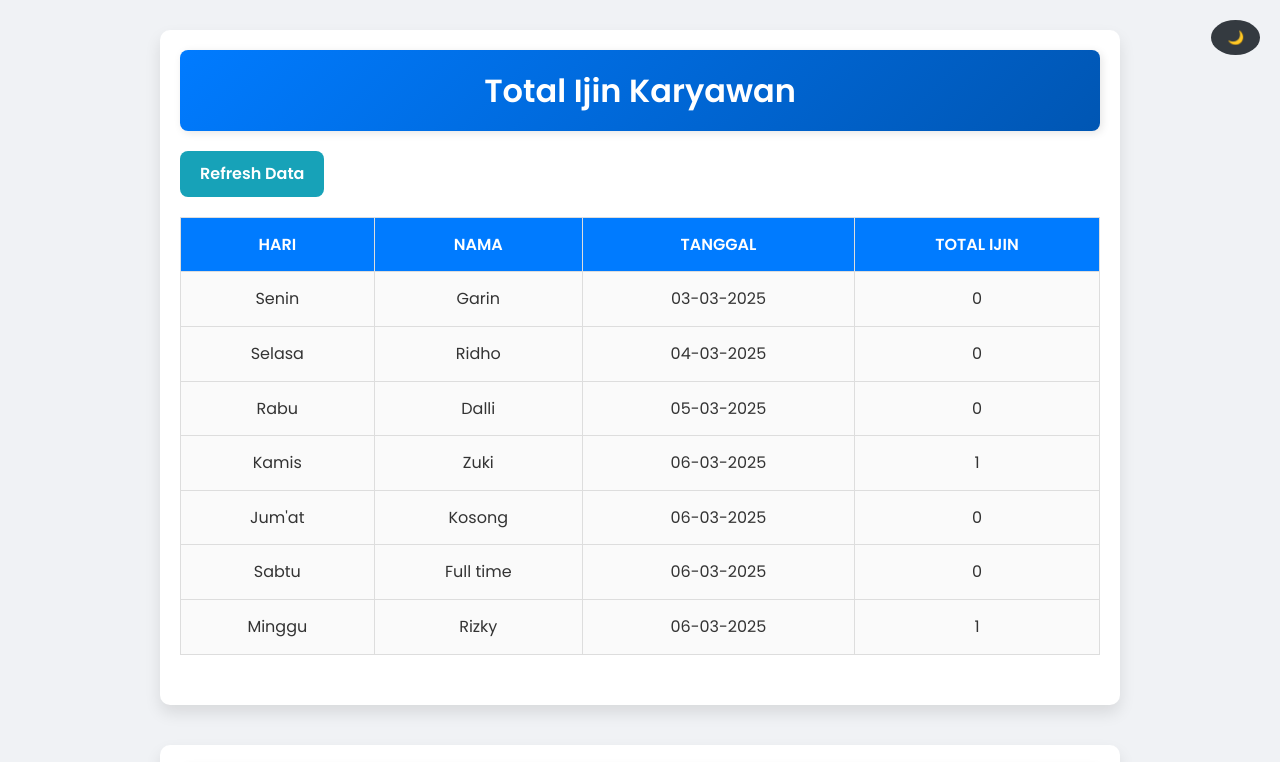
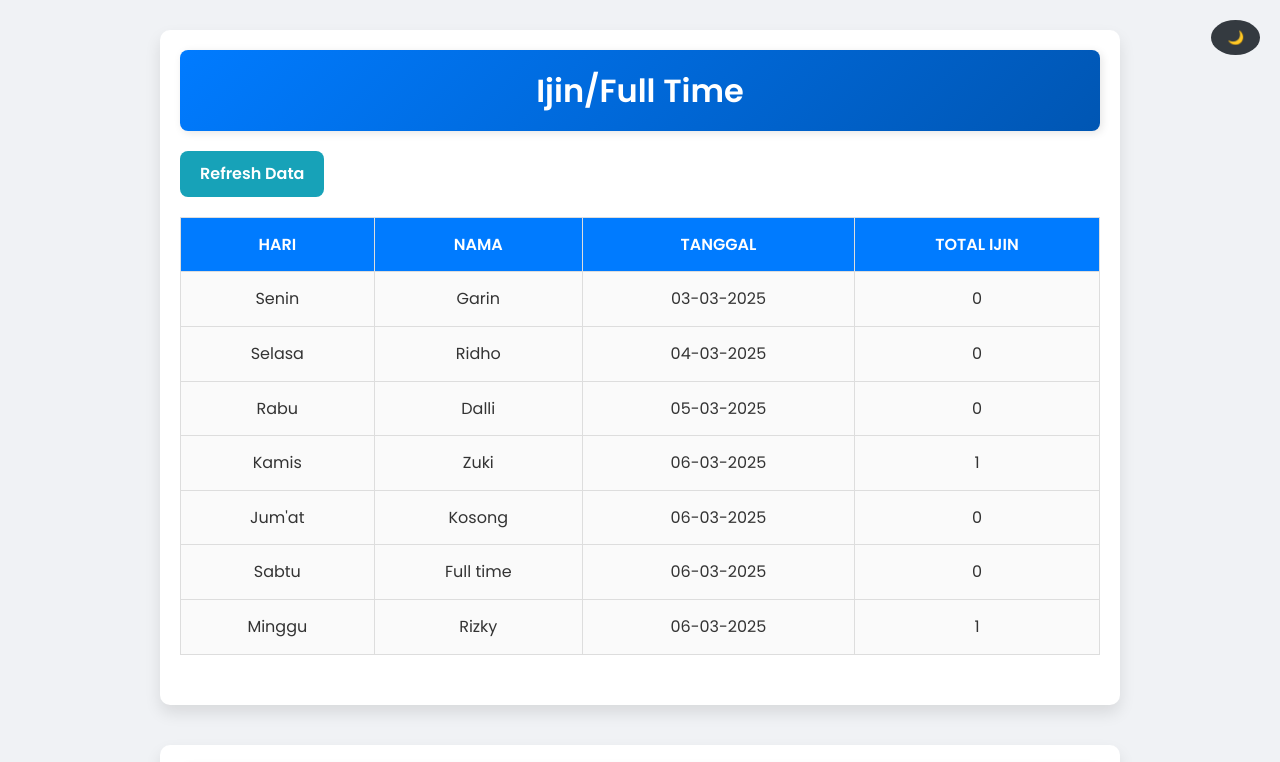
Before and after one commit to RNrn0/https-jadwalliburwaiters.com, a plain HTML site: page Halaman.ijin.fulltime.html in a window 1280 px wide. Shown: the top 762 px of the page. Drawn offline with Linux system fonts and the light colour scheme.

Commit message:
Update Halaman.ijin.fulltime.html

```diff
--- a/Halaman.ijin.fulltime.html
+++ b/Halaman.ijin.fulltime.html
@@ -169,7 +169,7 @@
 
   <div class="container">
     <header>
-      <h1>Total Ijin Karyawan</h1>
+      <h1>Ijin/Full Time</h1>
     </header>
 
     <!-- Tombol Refresh Data -->
```
